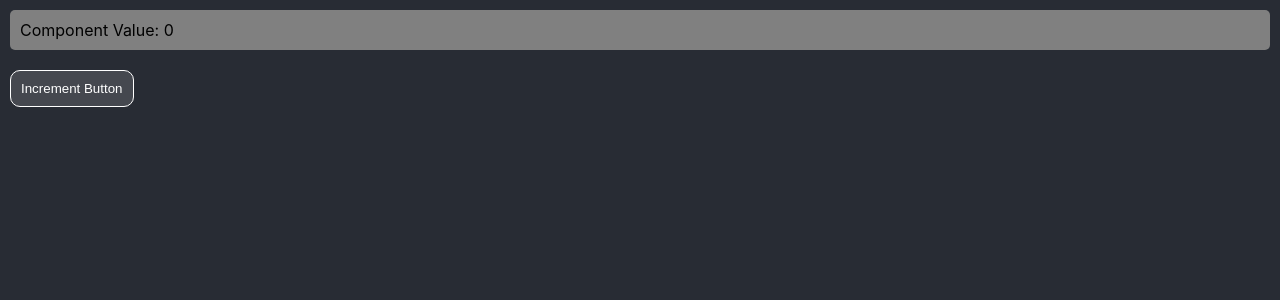
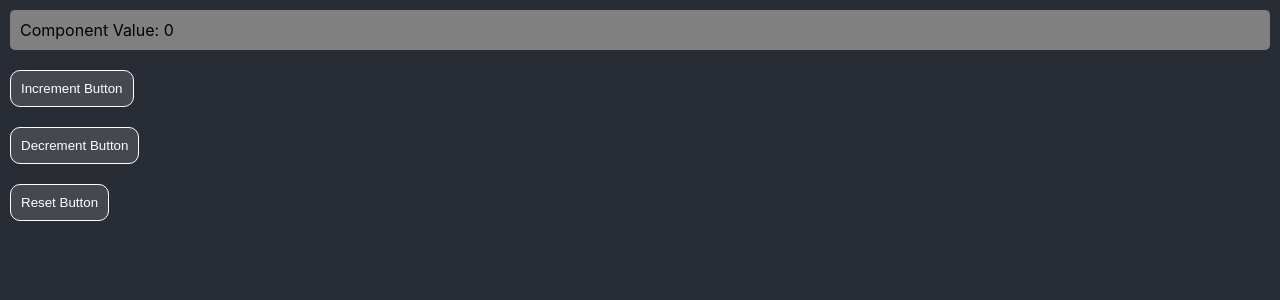
Before and after one commit to ShyamPanchal/ReactSample, a React (Create React App) app: page / in a window 1280 px wide. Shown: the top 300 px of the page. Built offline with nearby package versions, Linux system fonts and the light colour scheme.

Commit message:
Added Decrement and Reset actions

```diff
--- a/src/lib/actions.ts
+++ b/src/lib/actions.ts
@@ -1,11 +1,23 @@
 import * as types from "./types";
 
-const sampleAction = (sample: any) => {
-  console.log("Sample action called with: ", sample);
+const sampleActionIncrement = (sample: any) => {
   return {
     type: types.ACTION_TYPE_REQUESTED,
-    ...sample
+    ...sample,
   };
 };
 
-export { sampleAction };
+const sampleActionDecrement = (sample: any) => {
+  return {
+    type: types.ACTION_TYPE_SUCCESS,
+    ...sample,
+  };
+};
+
+const sampleActionReset = (sample: any) => {
+  return {
+    type: types.ACTION_TYPE_FAILED,
+  };
+};
+
+export { sampleActionIncrement, sampleActionDecrement, sampleActionReset };
--- a/src/lib/reducers/reducers/sampleReducer.ts
+++ b/src/lib/reducers/reducers/sampleReducer.ts
@@ -11,7 +11,6 @@ const initialState: SampleState = {
 const sampleReducer = (state: SampleState = initialState, action: any) => {
   switch (action.type) {
     case types.ACTION_TYPE_REQUESTED: {
-      console.log("Returing Respose to : " + action.type, action);
       return {
         ...state,
         value: state.value + action.value,
@@ -19,8 +18,17 @@ const sampleReducer = (state: SampleState = initialState, action: any) => {
     }
 
     case types.ACTION_TYPE_SUCCESS: {
-      console.log("Returing Respose to : " + action.type, action.data);
-      return state;
+      return {
+        ...state,
+        value: Math.max(0, state.value - action.value),
+      };
+    }
+
+    case types.ACTION_TYPE_FAILED: {
+      return {
+        ...state,
+        value: initialState.value,
+      };
     }
 
     default:
--- a/src/pages/sample/index.tsx
+++ b/src/pages/sample/index.tsx
@@ -1,5 +1,10 @@
+import React from "react";
 import { useDispatch } from "react-redux";
-import { sampleAction } from "../../lib/actions";
+import {
+  sampleActionDecrement,
+  sampleActionIncrement,
+  sampleActionReset,
+} from "../../lib/actions";
 
 function SamplePage() {
   const dispatch = useDispatch();
@@ -7,15 +12,37 @@ function SamplePage() {
     value: 100,
   };
   return (
+    <React.Fragment>
       <div className="button-space">
         <button
           onClick={() => {
-          dispatch(sampleAction(sample));
+            dispatch(sampleActionIncrement(sample));
           }}
         >
           Increment Button
         </button>
       </div>
+
+      <div className="button-space">
+        <button
+          onClick={() => {
+            dispatch(sampleActionDecrement(sample));
+          }}
+        >
+          Decrement Button
+        </button>
+      </div>
+
+      <div className="button-space">
+        <button
+          onClick={() => {
+            dispatch(sampleActionReset(sample));
+          }}
+        >
+          Reset Button
+        </button>
+      </div>
+    </React.Fragment>
   );
 }
 
```
Lines whose indentation alone changed are shown as unchanged.
